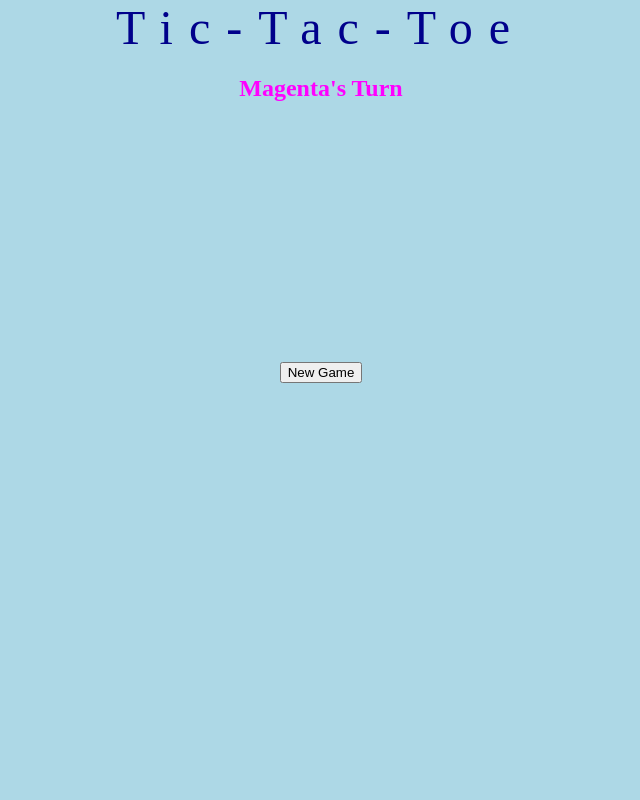
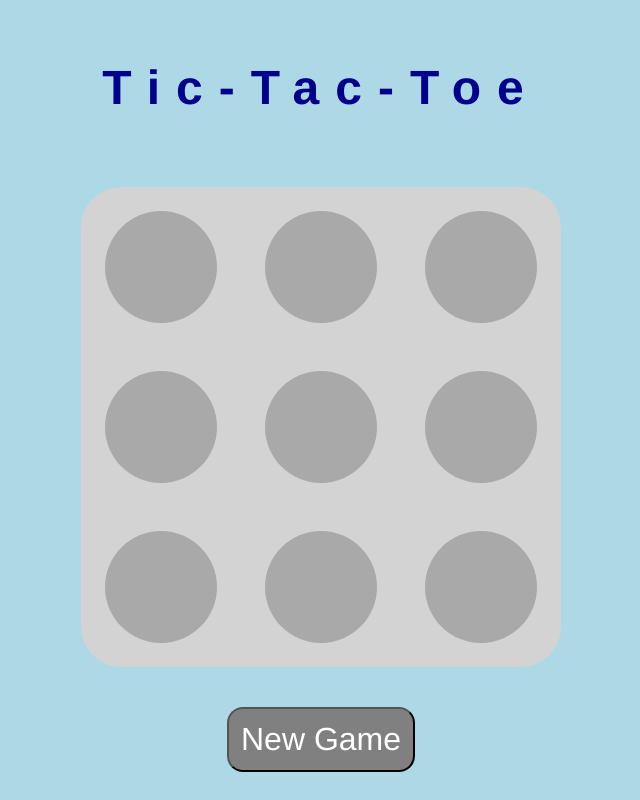
Before and after one commit to spenserg92/tic-tac-toe, a plain HTML site: page index.html in a window 1280 px wide. Shown: the whole page, without its empty margins (319-959 px from the left). Drawn offline with Linux system fonts and the light colour scheme.

Commit message:
changes some styling; updates the winSolution variable

```diff
--- a/css/main.css
+++ b/css/main.css
@@ -1,6 +1,6 @@
 * {
     box-sizing: border-box;
-
+    font-family: 'Franklin Gothic Medium', 'Arial Narrow', Arial, sans-serif;
 }
 
 body {
@@ -8,34 +8,48 @@ body {
     display: flex;
     flex-direction: column;
     align-items: center;
+    justify-content: center;
     height: 100vh;
     margin: 0;
 
 }
 
-header {
+h1 {
     color: darkblue;
     font-size: 6vmin;
     letter-spacing: 2vmin;
 }
 
-
-
-h2 {
-    font-size: 5 vmin;
-    color: magenta;
+#message {
+    margin-top: 0;
+    margin-bottom: 5vmin;
+    color: grey;
 }
 
 #board {
     display: grid;
-    grid-template-columns: repeat(3, 10vmin);
-    grid-template-rows: repeat(3, 10vmin);
-    gap: 1vmin;
-    margin-top: -2vmin;
-    color: blue;
+    grid-template-columns: repeat(3, 20vmin);
+    grid-template-rows: repeat(3, 20vmin);
+    background-color: lightgray;
+    border-radius: 5vmin;
 }
 
 #board>div {
-    border:2vmin darkblue;
+    margin: 3vmin;
+    border: 1 vmin solid white;
     border-radius: 50%;
+    background-color: darkgrey;
+    background-size: contain;
+
 }
+
+
+
+button {
+    margin-top: 5vmin;
+    padding: 1.5vmin;
+    background-color: grey;
+    color: white;
+    border-radius: 2vmin;
+    font-size: 4vmin;
+}
--- a/index.html
+++ b/index.html
@@ -8,28 +8,26 @@
     <title>Tic-Tac-Toe</title>
 </head>
 <body>
-    <header>Tic-Tac-Toe</header>
-    <h2>Magenta's Turn</h2>
+    <h1>Tic-Tac-Toe</h1>
+    <h2 id="message"></h2>
 
-    <section id="board">
+    <main id="board">
 
         <!-- row 2-->
-        <div id="c0r2"></div>
-        <div id="c1r2"></div>
-        <div id="c2r2"></div>
+        <div id="box0"></div>
+        <div id="box1"></div>
+        <div id="box2"></div>
         <!-- row 1-->
-        <div id="c0r1"></div>
-        <div id="c1r1"></div>
-        <div id="c2r1"></div>
+        <div id="box3"></div>
+        <div id="box4"></div>
+        <div id="box5"></div>
         <!-- row 0 -->
-        <div id="c0r0"></div>
-        <div id="c1r0"></div>
-        <div id="c2r0"></div>
-    </section>
+        <div id="box6"></div>
+        <div id="box7"></div>
+        <div id="box8"></div>
+    </main>
 
-    <div>
-        <button>New Game</button>
-    </div>
+    <button>New Game</button>
 
 </body>
 </html>
--- a/js/main.js
+++ b/js/main.js
@@ -7,17 +7,16 @@ const colors = {
     1: 'magenta',
     '-1': 'teal'
 }
-const winSolution = {
-    Solution1: [document.getElementById('#c0r2'), document.getElementById('#c0r1'), document.getElementById('#c0r0')],
-    Solution2: [document.getElementById('#c1r2'), document.getElementById('#c1r1'), document.getElementById('#c1r0')],
-    Solution3: [document.getElementById('#c2r2'), document.getElementById('#c2r1'), document.getElementById('#c2r0')],
-    Solution4: [document.getElementById('#c0r2'), document.getElementById('#c1r2'), document.getElementById('#c2r2')],
-    Solution5: [document.getElementById('#c0r1'), document.getElementById('#c1r1'), document.getElementById('#c2r1')],
-    Solution6: [document.getElementById('#c0r0'), document.getElementById('#c1r0'), document.getElementById('#c2r0')],
-    Solution7: [document.getElementById('#c0r0'), document.getElementById('#c1r1'), document.getElementById('#c2r2')],
-    Solution8: [document.getElementById('#c0r2'), document.getElementById('#c1r1'), document.getElementById('#c2r0')],
-
-}
+const winSolution = [
+    [0, 1, 2],
+    [3, 4, 5],
+    [6, 7 ,8],
+    [0, 3, 6],
+    [1, 4, 7],
+    [2, 5, 8],
+    [0, 4, 8],
+    [2, 4, 6],
+]
 console.log(winSolution)
 	/*----- state variables -----*/
 
@@ -33,6 +32,7 @@ function init(){
         [0, 0, 0], //col 1
         [0, 0, 0], //col 2
     ]
+    render()
 
 }
 
@@ -46,18 +46,8 @@ init()
 const messageEl = document.querySelector('h2')
 const newGameButton = document.querySelector('button')
 let boxes = [...document.querySelectorAll('#board > div')]
-console.log(boxes)
+
 	/*----- event listeners -----*/
 
 
 	/*----- functions -----*/
-    // 4) Upon loading the app should:
-    // 4.1) Initialize the state variables:
-    //   4.1.1) Initialize the board array to 9 nulls to represent empty squares. The 9 elements will "map" to each square, where index 0 maps to the top-left square and index 8 maps to the bottom-right square.
-
-
-
-    //   4.1.2)
-//////////////////////////////////
-// This is as far as I got. I'm strugglilng with the concept of using arrays and loops and how those work together.
-///////////////////////////////////
```
